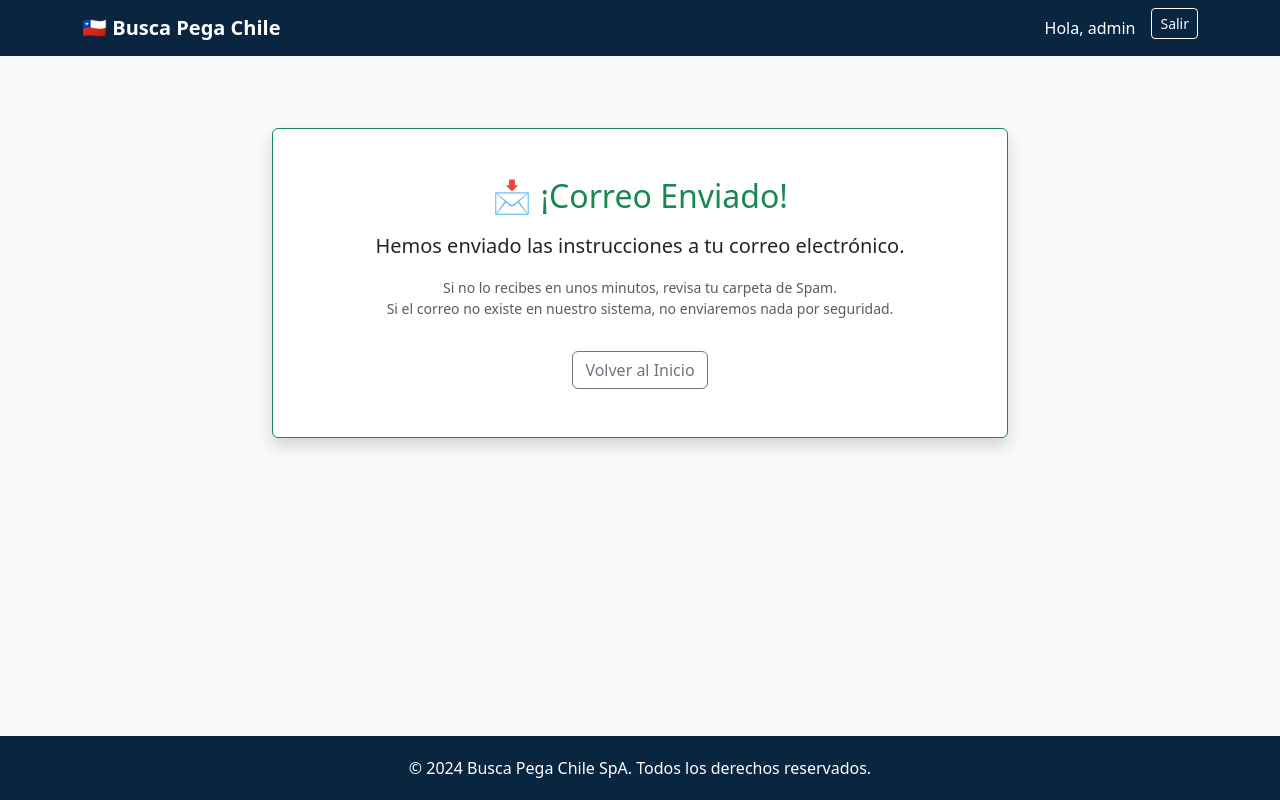
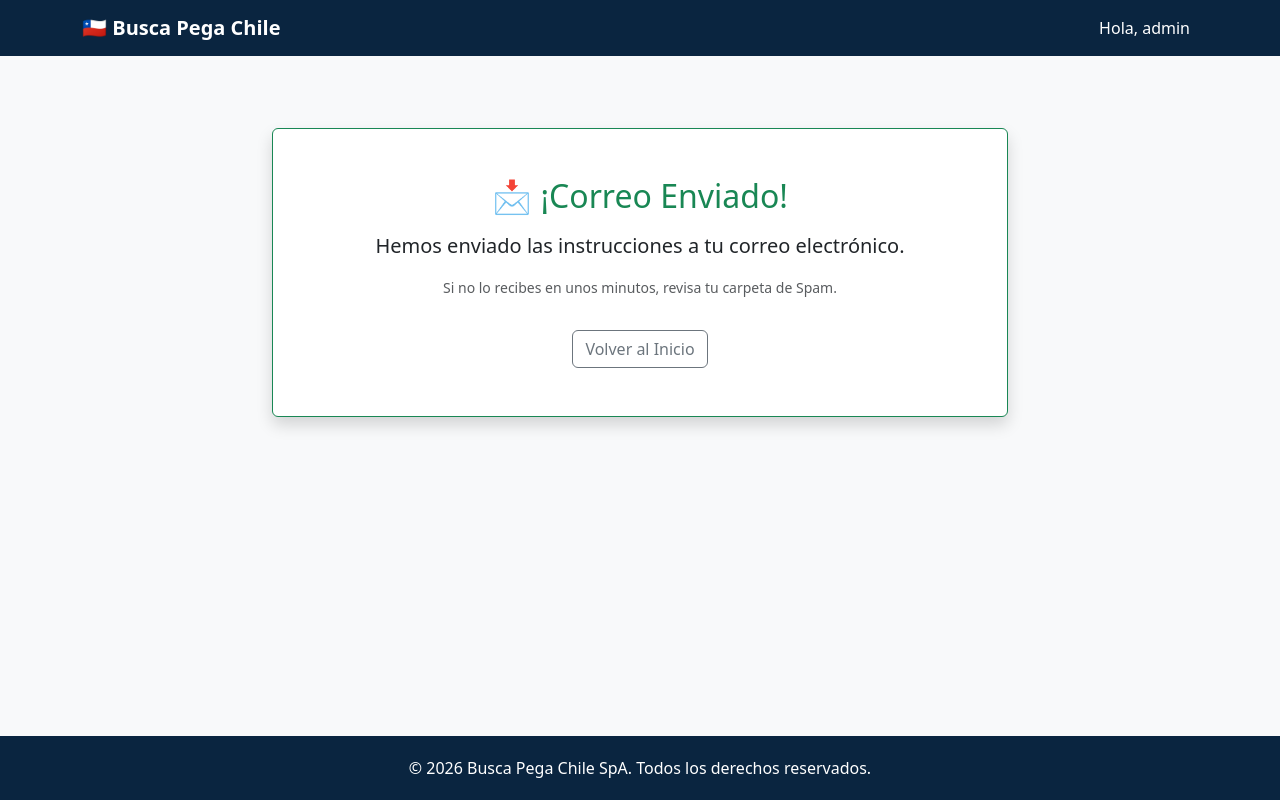
Before and after one commit to redempleochile-dot/redlaboral-chile, a Django app: page /reset_password_sent/ in a window 1280 px wide. Run offline with Django 5.2, Linux system fonts and the light colour scheme; a user stored in the database is signed in.

Commit message:
Creando base.html maestro y diseño recuperacion

```diff
--- a/empleos/templates/base.html
+++ b/empleos/templates/base.html
@@ -10,7 +10,6 @@
     <link href="https://cdn.jsdelivr.net/npm/bootstrap@5.3.0/dist/css/bootstrap.min.css" rel="stylesheet">
 
     <style>
-        /* Colores Corporativos */
         :root {
             --color-principal: #005f73; /* Verde Petróleo */
             --color-accion: #ca6702;    /* Naranja */
@@ -73,12 +72,6 @@
                         <li class="nav-item">
                             <span class="nav-link text-white">Hola, {{ user.username }}</span>
                         </li>
-                        <li class="nav-item">
-                            <form action="{% url 'logout' %}" method="post" class="d-inline">
-                                {% csrf_token %}
-                                <button type="submit" class="btn btn-outline-light btn-sm ms-2">Salir</button>
-                            </form>
-                        </li>
                     {% else %}
                         <li class="nav-item">
                             <a class="nav-link text-white" href="{% url 'login' %}">Iniciar Sesión</a>
@@ -90,24 +83,13 @@
     </nav>
 
     <main>
-        {% if messages %}
-            <div class="container">
-                {% for message in messages %}
-                    <div class="alert alert-{{ message.tags }} alert-dismissible fade show">
-                        {{ message }}
-                        <button type="button" class="btn-close" data-bs-dismiss="alert"></button>
-                    </div>
-                {% endfor %}
-            </div>
-        {% endif %}
-
         {% block content %}
         {% endblock %}
     </main>
 
     <footer>
         <div class="container">
-            <p class="mb-0">© 2024 Busca Pega Chile SpA. Todos los derechos reservados.</p>
+            <p class="mb-0">© 2026 Busca Pega Chile SpA. Todos los derechos reservados.</p>
         </div>
     </footer>
 
--- a/empleos/templates/registration/password_reset_done.html
+++ b/empleos/templates/registration/password_reset_done.html
@@ -9,10 +9,9 @@
                     <h2 class="text-success mb-3">📩 ¡Correo Enviado!</h2>
                     <p class="lead">Hemos enviado las instrucciones a tu correo electrónico.</p>
                     <p class="text-muted small">
-                        Si no lo recibes en unos minutos, revisa tu carpeta de Spam.<br>
-                        Si el correo no existe en nuestro sistema, no enviaremos nada por seguridad.
+                        Si no lo recibes en unos minutos, revisa tu carpeta de Spam.
                     </p>
-                    <a href="{% url 'home' %}" class="btn btn-outline-secondary mt-3">Volver al Inicio</a>
+                    <a href="/" class="btn btn-outline-secondary mt-3">Volver al Inicio</a>
                 </div>
             </div>
         </div>
```
